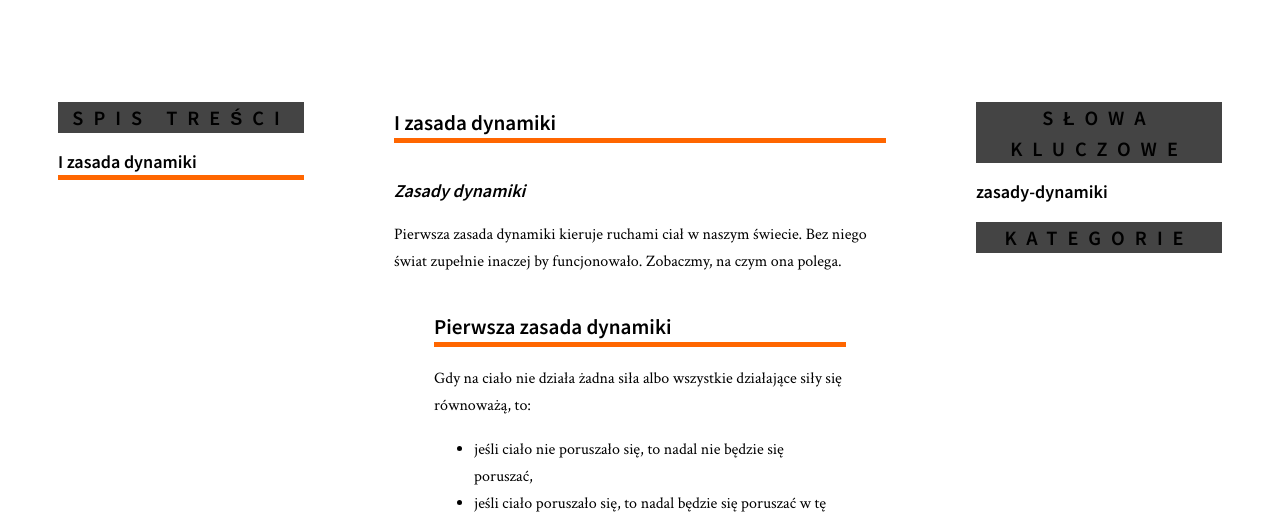
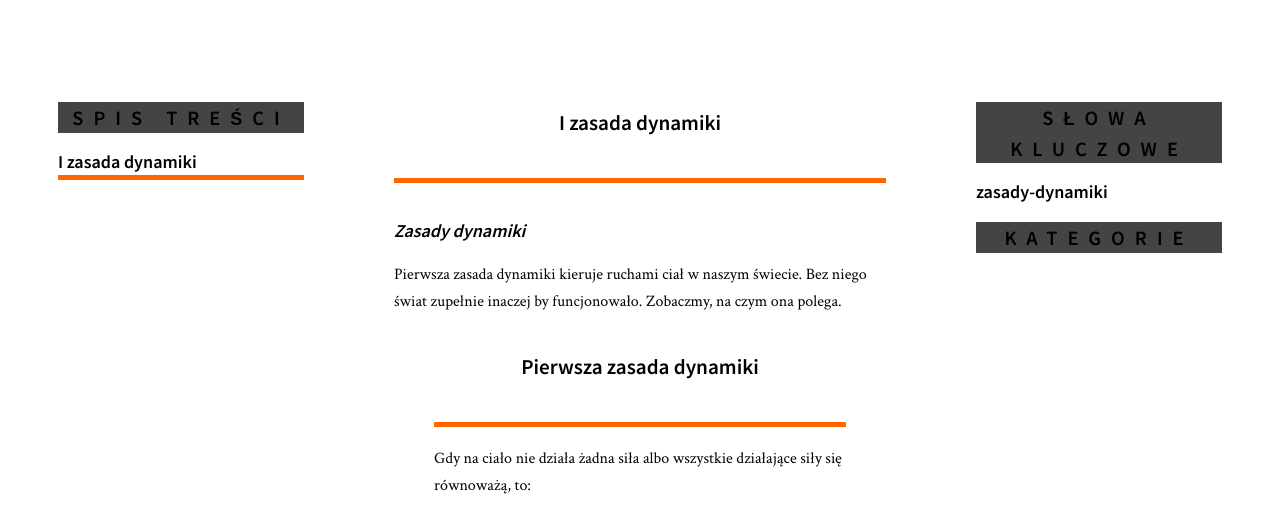
Before and after one commit to KevinKaluzny/javascript-blog, a website: page index.html in a window 1280 px wide. Shown: the part 267-780 px from the top of the page. Drawn offline with nearby package versions, Linux system fonts and the light colour scheme; a web font is replaced by a local one.

Commit message:
Change position of main header

```diff
--- a/sass/style.scss
+++ b/sass/style.scss
@@ -59,6 +59,8 @@ body {
 
 h3 {
   @extend %orange-underline;
+  text-align: center;
+  padding-bottom: 40px;
 }
 
 /* Layout */
```
Also changed, not shown: css/style.css, 1 other file.
